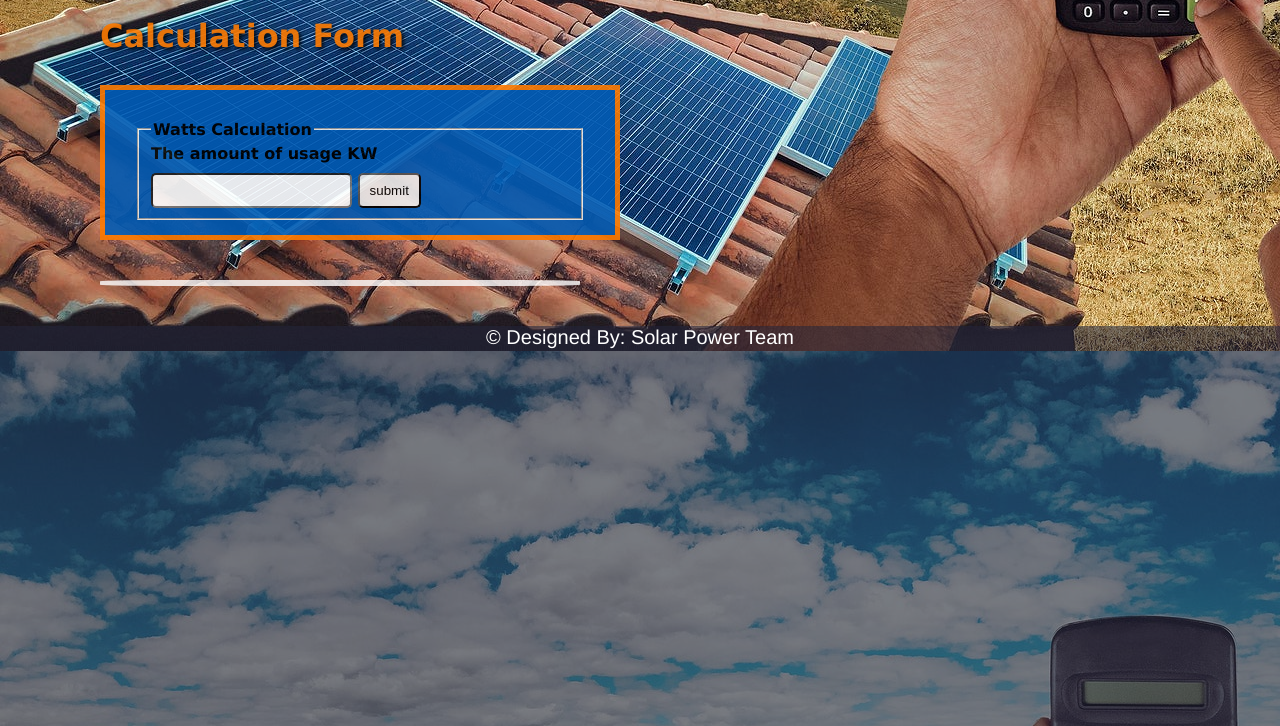
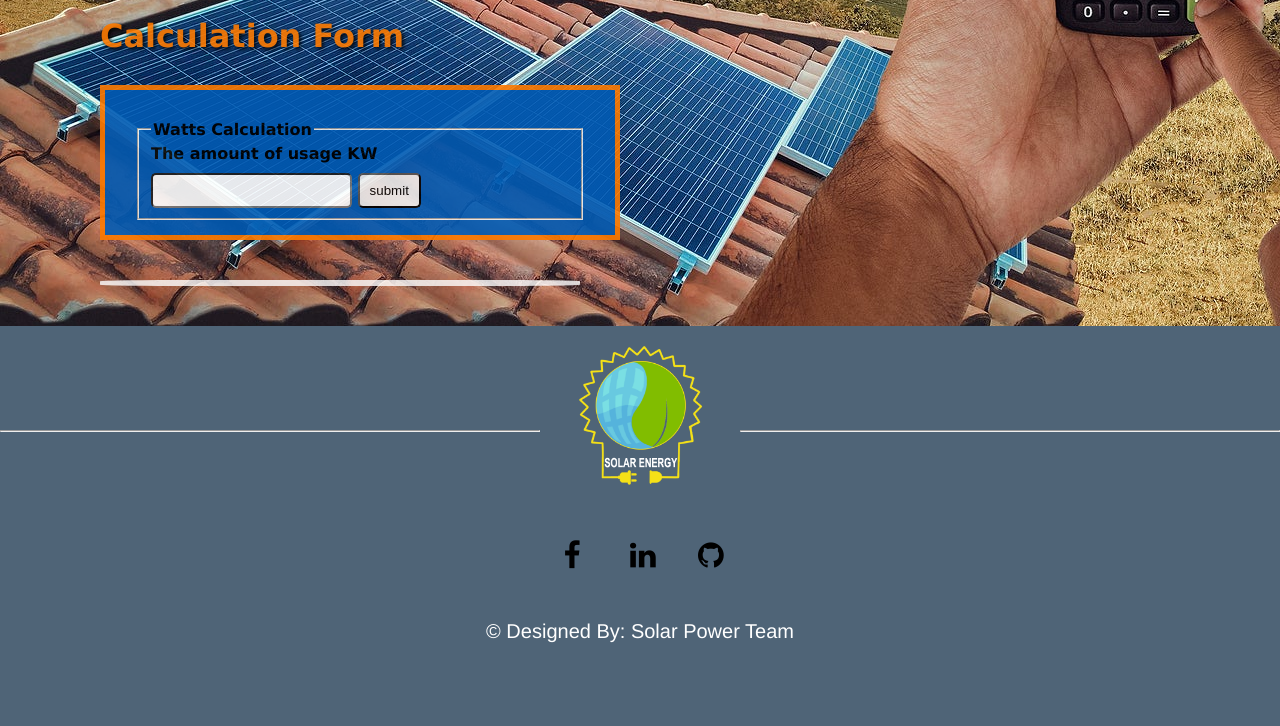
Before and after one commit to team-solar-commanders/solar-power, a plain HTML site: page page/calculation.html in a window 1280 px wide. Shown: the part 550-1276 px from the top of the page. Drawn offline with Linux system fonts and the light colour scheme.

Commit message:
Final-edit-css-footer-header

```diff
--- a/css/calc.css
+++ b/css/calc.css
@@ -172,3 +172,44 @@ body{
     margin: 0%;
     padding: 0%;
 }
+#hrInFooter {
+    color: white;
+  }
+  #imageLogoBottom {
+    height: 180px;
+  }
+  #hrLineRight {
+    position: absolute;
+    right: 0;
+    width: 42%;
+    margin-top: -80px;
+  }
+  #hrLineleft {
+    position: absolute;
+    left: 0;
+    width: 42%;
+    margin-top: -80px;
+  }
+  #Links {
+    display: block;
+    padding: 5px;
+    text-align: center;
+  }
+  #Links a {
+    margin-left: 15px;
+    margin-right: 15px;
+    text-decoration: none;
+    color:white;
+    font-size: larger;
+  }
+  .fa {
+    padding: 20px;
+    font-size: 30px;
+    width: 20px;
+    text-align: center;
+    text-decoration: none;
+    margin: 5px 2px;
+  }
+  .fa:hover {
+    opacity: 0.7;
+  }
--- a/css/footer.css
+++ b/css/footer.css
@@ -1,6 +1,6 @@
 footer {
   /* background-color: #222690; */
-  background-color: #24253a91;
+  background-color: #4F6477;
   clear: both;
   position: relative;
   bottom: 0px;
@@ -9,7 +9,7 @@ footer {
   height: 400px;
 }
 footer p {
-  margin-top: 8px;
+  margin-top: 20px;
   color: rgb(255, 255, 255);
   font-size: 20px;
   font-family: "Franklin Gothic Medium", "Arial Narrow", Arial, sans-serif;
--- a/css/header.css
+++ b/css/header.css
@@ -1,5 +1,5 @@
 header {
-  background-color: #222690;
+  background-color: #89b758;
   color: white;
   height: 85px;
   font-family: "Franklin Gothic Medium", "Arial Narrow", Arial, sans-serif;
--- a/css/style.css
+++ b/css/style.css
@@ -247,3 +247,26 @@ ul li {
   width: 42%;
   margin-top: -80px;
 }
+#Links {
+  display: block;
+  padding: 5px;
+  text-align: center;
+}
+#Links a {
+  margin-left: 15px;
+  margin-right: 15px;
+  text-decoration: none;
+  color:white;
+  font-size: larger;
+}
+.fa {
+  padding: 20px;
+  font-size: 30px;
+  width: 20px;
+  text-align: center;
+  text-decoration: none;
+  margin: 5px 2px;
+}
+.fa:hover {
+  opacity: 0.7;
+}
--- a/css/tutorial.css
+++ b/css/tutorial.css
@@ -6,16 +6,11 @@
  }
 
  .header1 {
-   color: rgb(0, 0, 0);
+   color: #89b758;
    text-align: center;
-   color: rgb(0, 0, 0);
-   font-size: 4em;
+   font-size: 3em;
    transition: 0.2s;
    font-family: Arial, Helvetica, sans-serif;
- }
-
- .header1:hover {
-   text-shadow: 0 3px 0 rgb(3, 3, 3), 0 2px 0 rgb(2, 2, 2), 0 2px 5px rgba(0, 0, 0, 0.5);
  }
 
  .par-tut {
@@ -38,27 +33,34 @@
    padding: 8px;
    box-shadow: 10px 10px 10px black;
  }
- table {
+
+ #table-tut caption {
+   font-weight: bolder;
+   font-size: 25px;
+   margin-bottom: 3px;
+ }
+
+ #table-tut {
    margin-left: 40px;
  }
 
- table, th {
+ #table-tut, th {
    border: solid 2px black;
    color: rgb(0, 0, 0);
  }
 
  td {
    border: solid 1px black;
+   font-size: 16px;
+   text-align: center;
+   font-weight: bold;
  }
 
  .header-2 {
-   text-align: center;
- }
-
- .header-2 {
-   font-size: 20px;
+   font-size: 35px;
    text-align: left;
    text-transform: capitalize;
+   font-family: "Segoe UI", Tahoma, Geneva, Verdana, sans-serif;
  }
 
  .service-box {
@@ -166,7 +168,7 @@
  .container {
    display: block;
    /* background-color: darkred; */
-   margin-left: 10p;
+   margin-left: -10px;
  }
 
  .body-tut {
@@ -175,29 +177,33 @@
  }
 
  /* Center website */
+
  .main {
    max-width: 1000px;
    margin: auto;
  }
+
  .row {
    margin: 10px -16px;
  }
 
  /* Add padding BETWEEN each column */
-.row,
-.row > .column {
+
+ .row, .row>.column {
    padding: 8px;
    width: 100%;
    border-radius: 5px;
  }
 
  /* Create four equal columns that floats next to each other */
+
  .column {
    float: left;
    width: 25%;
  }
 
  /* Clear floats after rows */
+
  .row:after {
    content: "";
    display: table;
@@ -205,6 +211,7 @@
  }
 
  /* Content */
+
  .content {
    background-color: white;
    padding: 10px;
@@ -212,6 +219,7 @@
  }
 
  /* Responsive layout - makes a two column-layout instead of four columns */
+
  @media screen and (max-width: 900px) {
    .column {
      width: 50%;
@@ -219,8 +227,54 @@
  }
 
  /* Responsive layout - makes the two columns stack on top of each other instead of next to each other */
+
  @media screen and (max-width: 600px) {
    .column {
      width: 100%;
    }
  }
+
+ #hrInFooter {
+   color: white;
+ }
+
+ #imageLogoBottom {
+   height: 180px;
+ }
+
+ #hrLineRight {
+   position: absolute;
+   right: 0;
+   width: 42%;
+   margin-top: -80px;
+ }
+
+ #hrLineleft {
+   position: absolute;
+   left: 0;
+   width: 42%;
+   margin-top: -80px;
+ }
+ #Links {
+  display: block;
+  padding: 5px;
+  text-align: center;
+}
+#Links a {
+  margin-left: 15px;
+  margin-right: 15px;
+  text-decoration: none;
+  color:white;
+  font-size: larger;
+}
+.fa {
+  padding: 20px;
+  font-size: 30px;
+  width: 20px;
+  text-align: center;
+  text-decoration: none;
+  margin: 5px 2px;
+}
+.fa:hover {
+  opacity: 0.7;
+}
--- a/page/calculation.html
+++ b/page/calculation.html
@@ -5,6 +5,7 @@
     <meta charset="UTF-8">
     <meta http-equiv="X-UA-Compatible" content="IE=edge">
     <meta name="viewport" content="width=device-width, initial-scale=1.0">
+    <link rel="stylesheet" href="https://cdnjs.cloudflare.com/ajax/libs/font-awesome/4.7.0/css/font-awesome.min.css">
     <title>Solar Power</title>
     <link rel="stylesheet" href="../css/footer.css">
     <link rel="stylesheet" href="../css/header.css">
@@ -55,8 +56,20 @@
             </div>
     </main>
     <footer>
-        <p> &copy;&nbspDesigned By: Solar Power Team</p>
-    </footer>
+        <div>
+          <img id="imageLogoBottom" src="../imgs/Arial white.png" alt=" logo image" />
+          <hr id="hrLineleft">
+          <hr id="hrLineRight">
+        </div>
+        <div id="Links">
+          <i class="fa fa-facebook" aria-hidden="true"></i>
+          <i class="fa fa-linkedin" aria-hidden="true"></i>
+          <i class="fa fa-github" aria-hidden="true"></i>
+        </div>
+
+        <p>&copy;&nbspDesigned By: Solar Power Team</p>
+
+      </footer>
     <script src="../js/app.js"></script>
 </body>
 
```
Also changed, not shown: index.html (+25 -14 lines), page/about-us.html (+12 -0 lines), page/tutorial.html (+81 -35 lines), imgs/Arial white.png (added). Lines whose indentation alone changed are shown as unchanged.
